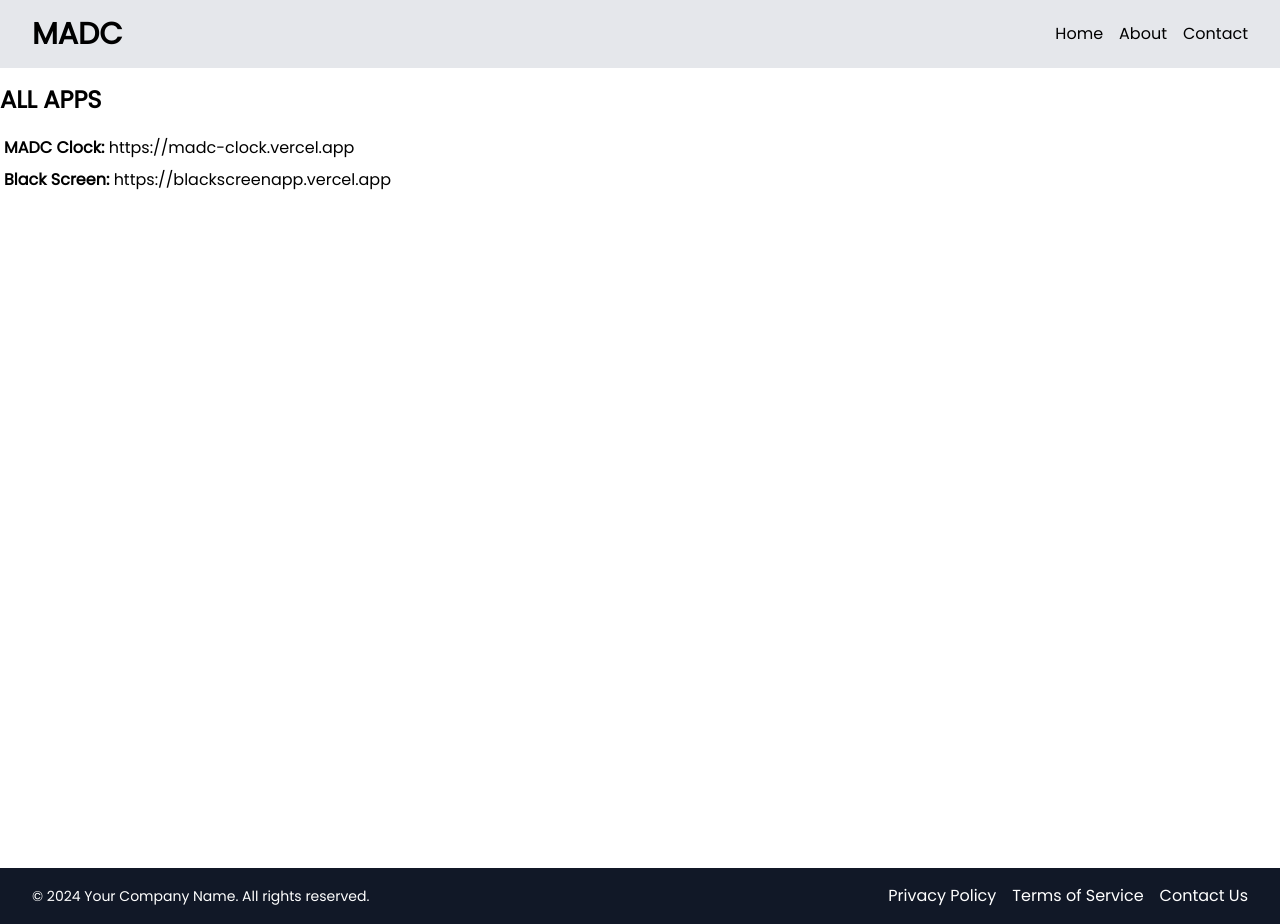
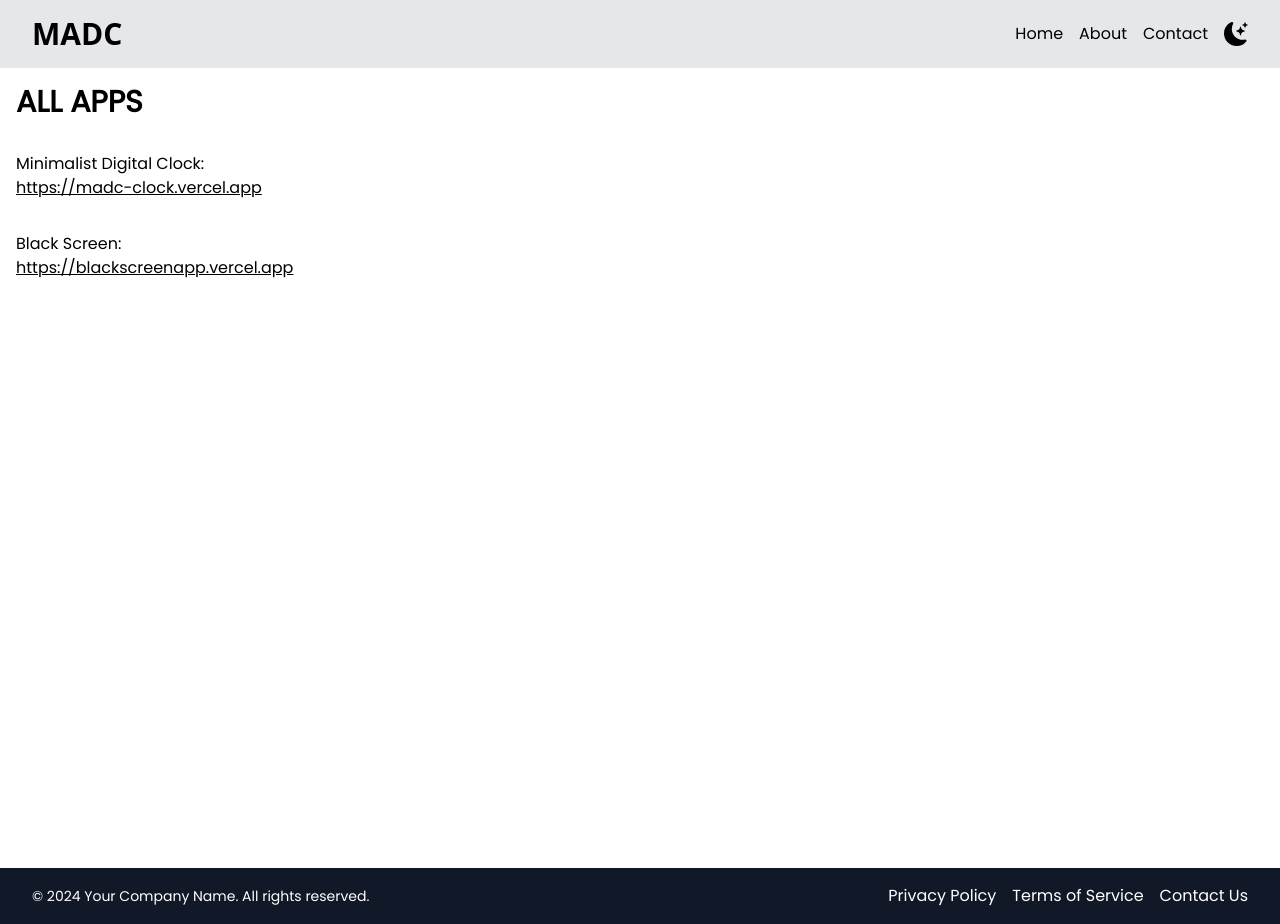
Before and after one commit to andreycruz16/madc, a Next.js app: page / in a window 1280 px wide. Built offline with nearby package versions, Linux system fonts and the light colour scheme.

Commit message:
implement tailwind dark mode

```diff
--- a/app/about/page.tsx
+++ b/app/about/page.tsx
@@ -1,7 +1,7 @@
 export default function About() {
   return (
     <main className="flex flex-col items-center justify-center h-screen">
-      About Page
+      <div className="dark:text-gray-100">About Page</div>
     </main>
   );
 }
--- a/app/contact/page.tsx
+++ b/app/contact/page.tsx
@@ -1,7 +1,7 @@
 export default function Contact() {
   return (
     <main className="flex flex-col items-center justify-center h-screen">
-      Contact Page
+      <div className="dark:text-gray-100">Contact Page</div>
     </main>
   );
 }
--- a/app/layout.tsx
+++ b/app/layout.tsx
@@ -1,29 +1,39 @@
-// Import necessary modules
-import type { Metadata } from "next";
-import { Inter, Poppins } from "next/font/google";
+"use client";
 import "../styles/globals.css";
+import { Poppins } from "next/font/google";
 import Footer from "@/components/Footer/Footer";
 import Header from "@/components/Header/Header";
+import { useEffect, useState } from "react";
 
-// Define font configuration
-const inter = Poppins({ subsets: ["latin"], weight: "400" });
+const poppins = Poppins({ subsets: ["latin"], weight: "400" });
 
-// Define metadata for the page
-export const metadata: Metadata = {
-  title: "MADC",
-  description: "An MADC project",
-};
-
-// Define RootLayout component
 export default function RootLayout({
   children,
 }: {
   children: React.ReactNode;
 }) {
+  const [theme, setTheme] = useState("light");
+
+  useEffect(() => {
+    // Retrieve saved theme from localStorage or set default theme
+    const savedTheme = localStorage.getItem("theme") || "light";
+    setTheme(savedTheme);
+  }, []);
+
+  const toggleTheme = () => {
+    const newTheme = theme === "light" ? "dark" : "light";
+    setTheme(newTheme);
+    localStorage.setItem("theme", newTheme); // Save theme to localStorage
+  };
+
   return (
-    <html lang="en">
-      <body className={inter.className}>
-        <Header />
+    <html lang="en" className={theme}>
+      <head>
+        <title>MADC</title>
+        <meta name="description" content="An MADC project" />
+      </head>
+      <body className={`${poppins.className} dark:bg-gray-700 transition duration-200`}>
+        <Header toggleTheme={toggleTheme} />
         {children}
         <Footer />
       </body>
--- a/app/page.tsx
+++ b/app/page.tsx
@@ -1,18 +1,18 @@
 import Link from "next/link";
 export default function Root() {
   return (
-    <main className="container mx-auto h-screen">
-      <div className="text-2xl uppercase font-bold py-4">All Apps</div>
+    <main className="container mx-auto h-screen dark:text-gray-100">
+      <h1 className="text-3xl uppercase font-bold p-4">All Apps</h1>
       <ul className="flex flex-col">
-        <li className="p-1 w-fit">
-          <text className="font-bold">MADC Clock: </text>
-          <a href="https://madc-clock.vercel.app" target="_blank">
+        <li className="p-4 w-fit">
+          <div>Minimalist Digital Clock:</div>
+          <a href="https://madc-clock.vercel.app" className="underline hover:text-blue-500" target="_blank">
             https://madc-clock.vercel.app
           </a>
         </li>
-        <li className="p-1 w-fit">
-        <text className="font-bold">Black Screen: </text>
-          <a href="https://blackscreenapp.vercel.app" target="_blank">
+        <li className="p-4 w-fit">
+          <div>Black Screen:</div>
+          <a href="https://blackscreenapp.vercel.app" className="underline hover:text-blue-500" target="_blank">
             https://blackscreenapp.vercel.app
           </a>
         </li>
--- a/components/Header/Header.tsx
+++ b/components/Header/Header.tsx
@@ -1,19 +1,32 @@
 import Link from "next/link";
+import { BsFillMoonStarsFill } from "react-icons/bs";
 
-export default function Header() {
+interface Props {
+  toggleTheme: () => void;
+}
+
+export default function Header({ toggleTheme }: Props) {
   return (
-    <header className="bg-gray-200 py-4 px-8 top-0 w-full">
+    <header className="bg-gray-200 py-4 px-8 top-0 w-full dark:bg-gray-900 transition duration-200">
       <nav className="container mx-auto flex justify-between items-center">
-        <h1 className="text-3xl font-bold"><Link href="/">MADC</Link></h1>
-        <ul className="flex space-x-4">
-          <li>
+        <h1 className="text-3xl font-bold font-sans dark:text-gray-100">
+          <Link href="/">MADC</Link>
+        </h1>
+        <ul className="flex space-x-4 dark:text-gray-100">
+          <li className="hover:font-bold">
             <Link href="/">Home</Link>
           </li>
-          <li>
+          <li className="hover:font-bold">
             <Link href="/about">About</Link>
           </li>
-          <li>
+          <li className="hover:font-bold">
             <Link href="/contact">Contact</Link>
+          </li>
+          <li className="hover:font-bold">
+            <BsFillMoonStarsFill
+              className="cursor-pointer text-2xl dark:text-yellow-400 hover:scale-125 ease-in-out duration-200"
+              onClick={toggleTheme}
+            />
           </li>
         </ul>
       </nav>
--- a/tailwind.config.ts
+++ b/tailwind.config.ts
@@ -1,6 +1,7 @@
 import type { Config } from "tailwindcss";
 
 const config: Config = {
+  darkMode: 'class',
   content: [
     "./pages/**/*.{js,ts,jsx,tsx,mdx}",
     "./components/**/*.{js,ts,jsx,tsx,mdx}",
```
Also changed, not shown: package.json (+5 -4 lines), 1 other file (tests, documents, lock files or other folders).
